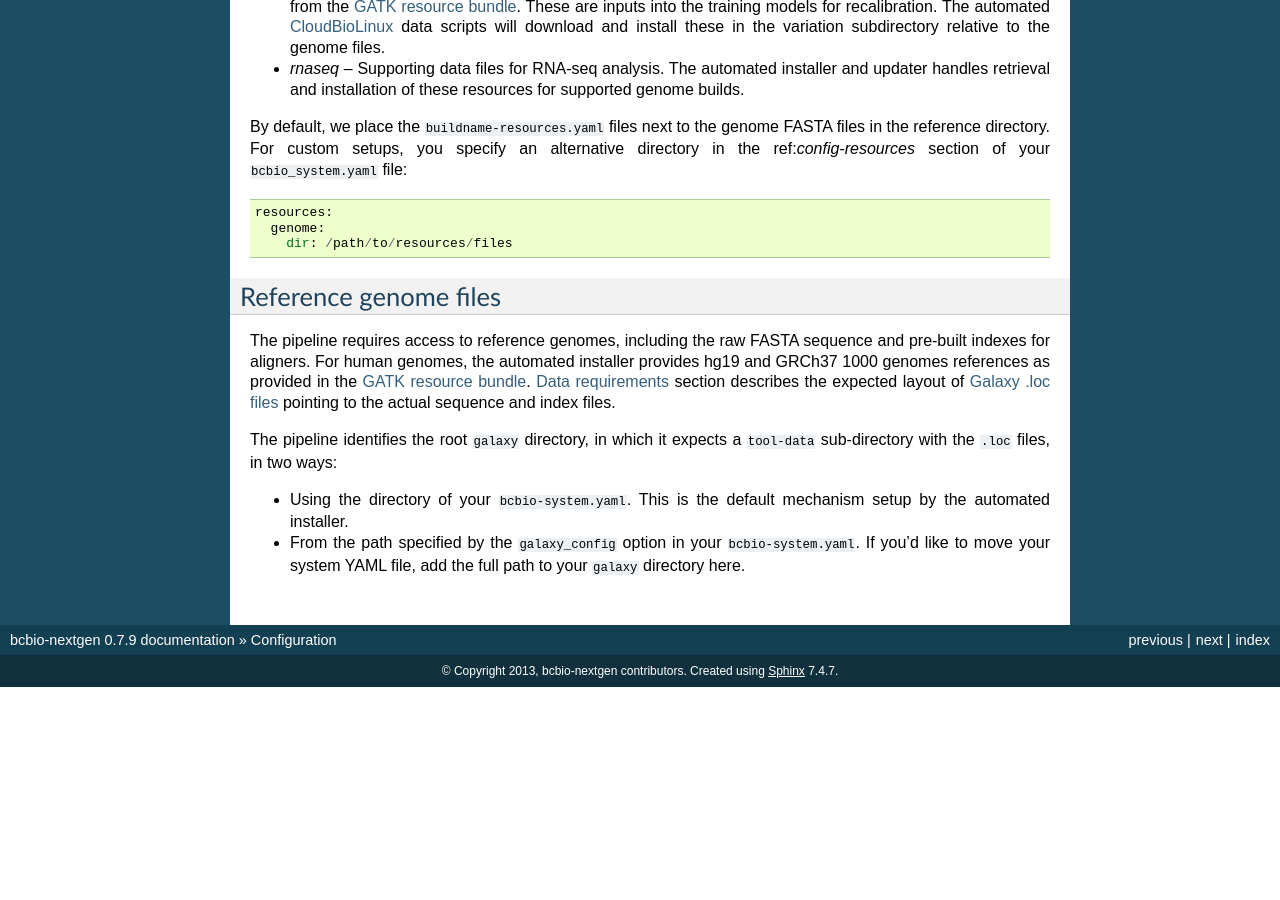
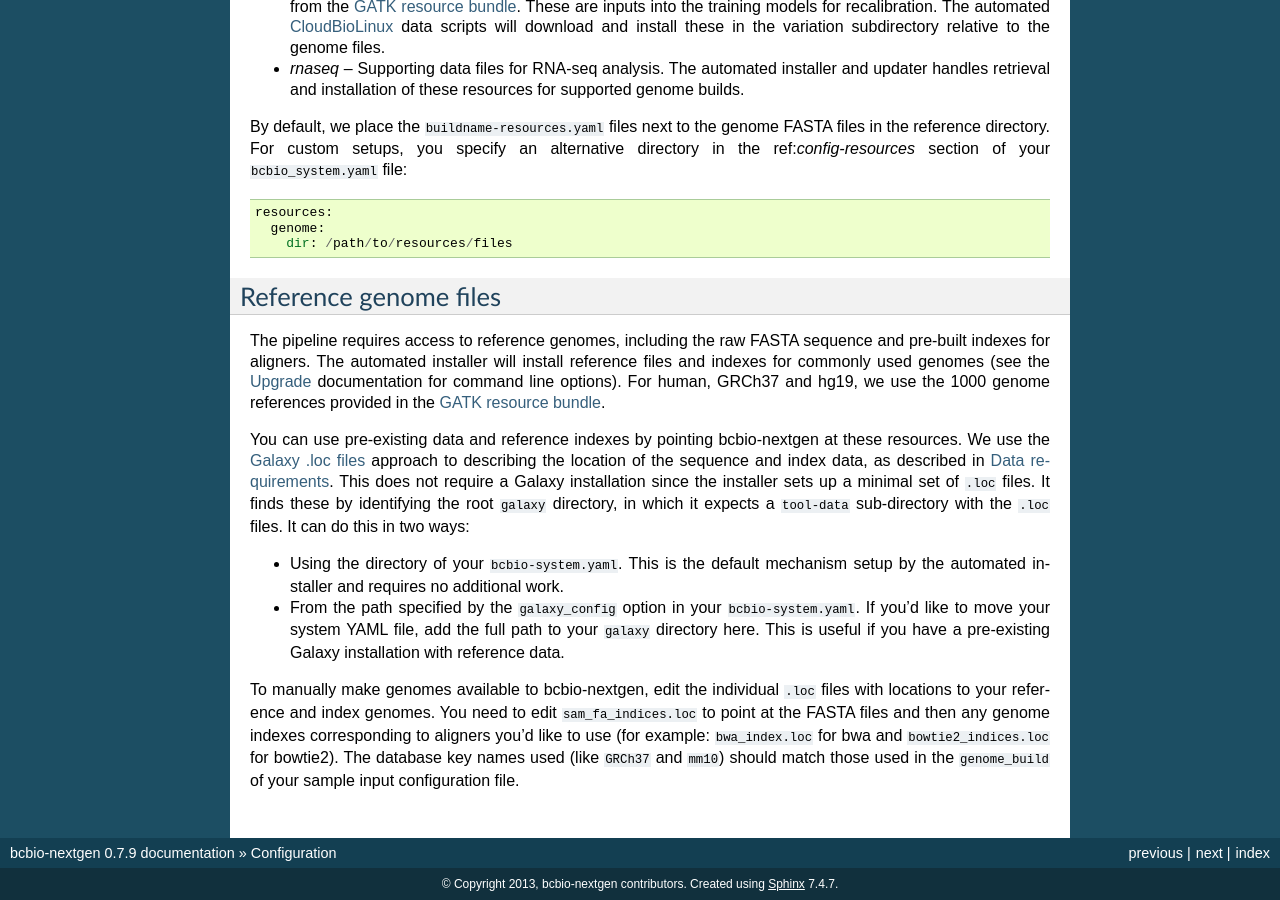
Before and after one commit to bcbio/bcbio-nextgen, a Sphinx documentation site: the page built from docs/contents/configuration.rst, in a window 1280 px wide and 900 px high, scrolled down 8275 px. Built offline with Sphinx 7.4.7, drawn with Linux system fonts in a browser that asks for light colours; before the commit the page ends 8962 px from its top, so only the background shows below that.

Commit message:
Improved documentation on adding pre-existing genomes to bcbio. #440

```diff
--- a/docs/contents/configuration.rst
+++ b/docs/contents/configuration.rst
@@ -558,22 +558,35 @@ Reference genome files
 ~~~~~~~~~~~~~~~~~~~~~~
 
 The pipeline requires access to reference genomes, including the raw
-FASTA sequence and pre-built indexes for aligners. For human genomes, the
-automated installer provides hg19 and GRCh37 1000 genomes references as
-provided in the `GATK resource bundle`_.
-:ref:`data-requirements` section describes the expected layout of
-`Galaxy .loc files`_ pointing to the actual sequence and index
-files.
+FASTA sequence and pre-built indexes for aligners. The automated installer
+will install reference files and indexes for commonly used genomes (see the
+:ref:`upgrade-install` documentation for command line options). For human,
+GRCh37 and hg19, we use the 1000 genome references provided in the
+`GATK resource bundle`_.
 
-The pipeline identifies the root ``galaxy`` directory, in which it
-expects a ``tool-data`` sub-directory with the ``.loc`` files, in two
-ways:
+You can use pre-existing data and reference indexes by pointing bcbio-nextgen at
+these resources. We use the `Galaxy .loc files`_ approach to describing the
+location of the sequence and index data, as described in
+:ref:`data-requirements`. This does not require a Galaxy installation since the
+installer sets up a minimal set of ``.loc`` files. It finds these by identifying
+the root ``galaxy`` directory, in which it expects a ``tool-data`` sub-directory
+with the ``.loc`` files. It can do this in two ways:
 
 - Using the directory of your ``bcbio-system.yaml``. This is the
-  default mechanism setup by the automated installer.
+  default mechanism setup by the automated installer and requires no additional
+  work.
 
 - From the path specified by the ``galaxy_config`` option in your
   ``bcbio-system.yaml``. If you'd like to move your system YAML file,
-  add the full path to your ``galaxy`` directory here.
+  add the full path to your ``galaxy`` directory here. This is useful if you
+  have a pre-existing Galaxy installation with reference data.
+
+To manually make genomes available to bcbio-nextgen, edit the individual
+``.loc`` files with locations to your reference and index genomes. You need to
+edit ``sam_fa_indices.loc`` to point at the FASTA files and then any genome
+indexes corresponding to aligners you'd like to use (for example:
+``bwa_index.loc`` for bwa and ``bowtie2_indices.loc`` for bowtie2). The database
+key names used (like ``GRCh37`` and ``mm10``) should match those used in the
+``genome_build`` of your sample input configuration file.
 
 .. _Galaxy .loc files: http://wiki.galaxyproject.org/Admin/NGS%20Local%20Setup
```
